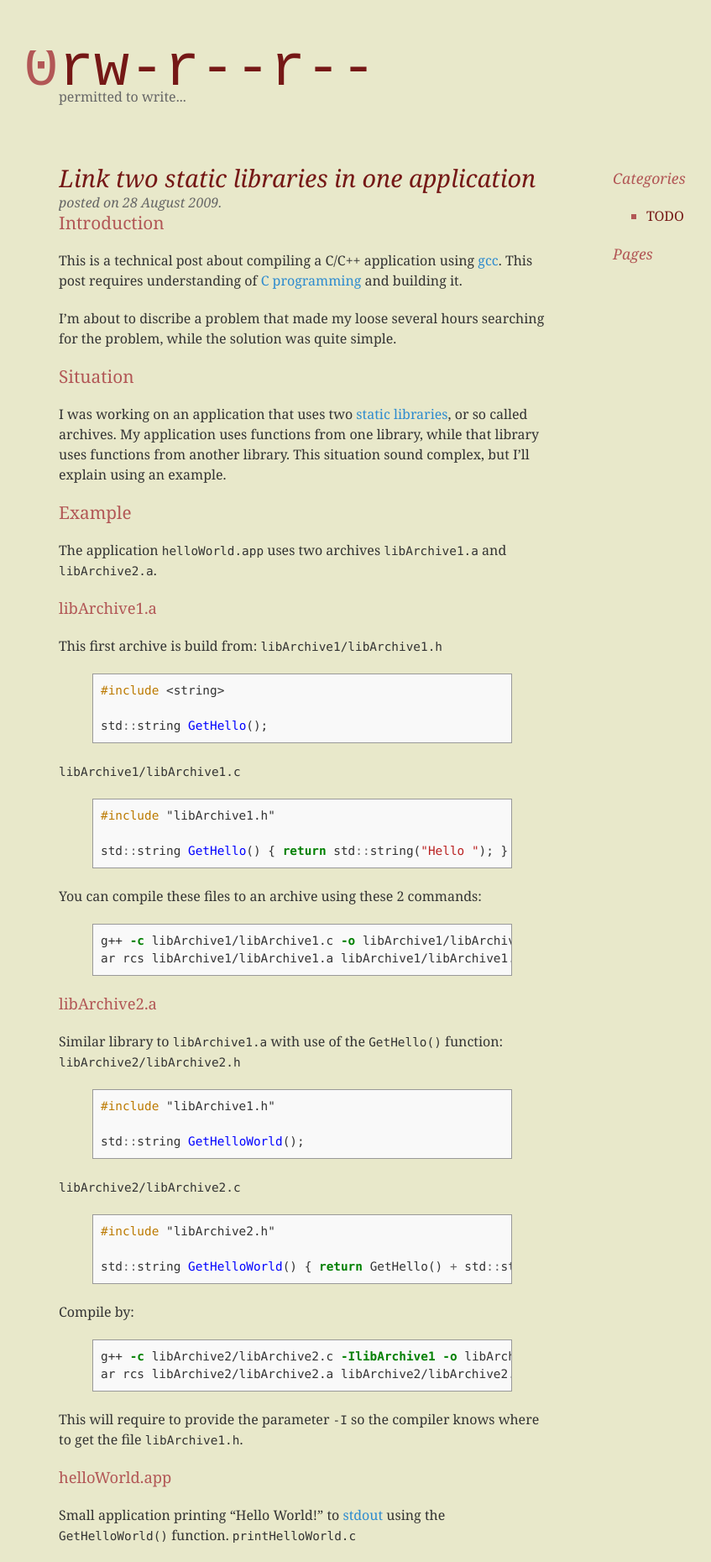
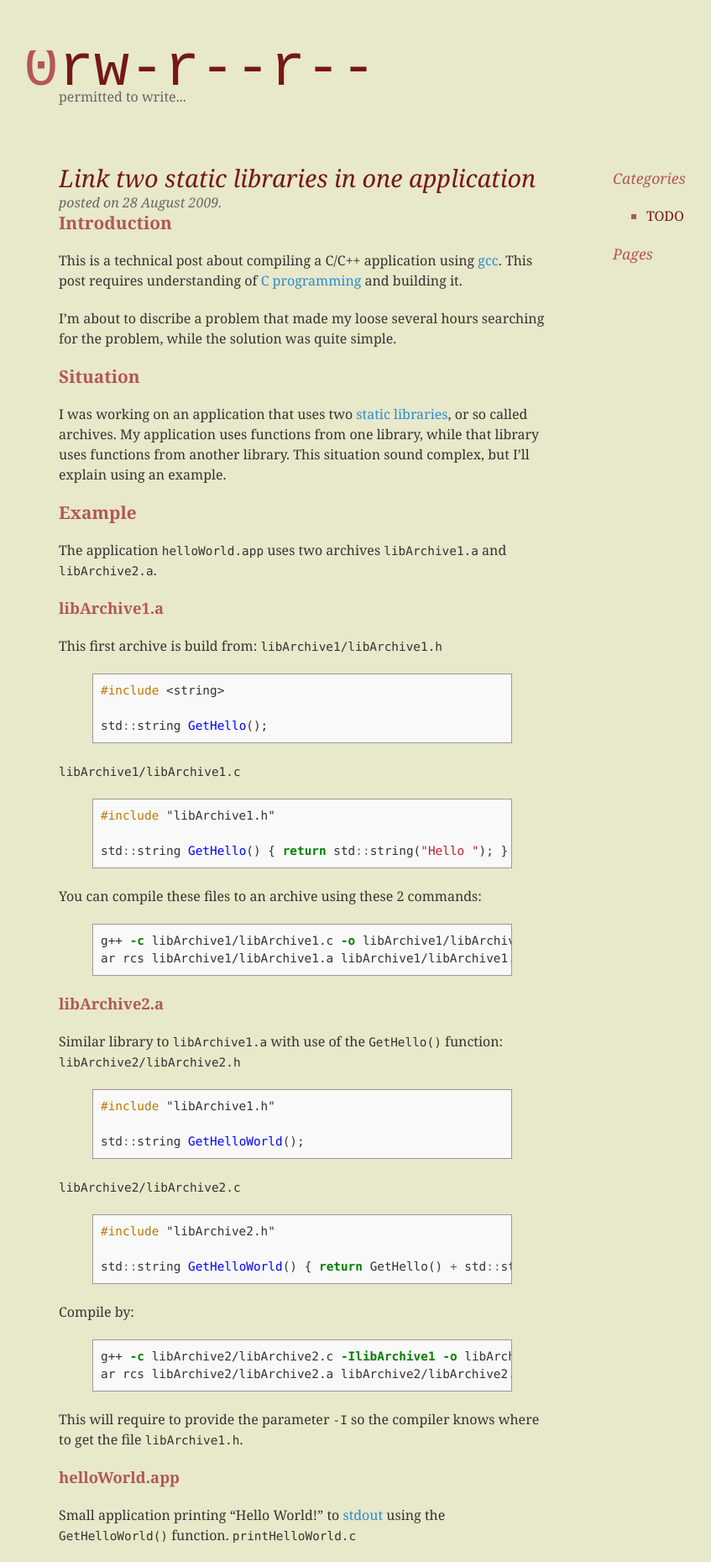
Before and after one commit to Zagyarakushi/website, a Jekyll site: the page built from _posts/2009-08-28-link-two-static-libraries-in-one-application.md, in a window 1280 px wide. Shown: the top 1860 px of the page at 84% size, without its empty margins (90-937 px from the left). Built offline with Jekyll 4.4.1, drawn with Linux system fonts in a browser that asks for light colours; comment, search, counter and statistics services are not loaded.

Commit message:
Bold headers again

```diff
--- a/css/style.css
+++ b/css/style.css
@@ -250,9 +250,9 @@ hr {
 	margin: 0 auto;
 }
 
-h1, h2, h3, h4, h5, h6 {
+h2, h3, h4, h5, h6 {
 	color: #B25756;
-	font-family: Georgia,Times,"Times New Roman",serif;
+	font-weight: bold;
 }
 
 h1 a {
@@ -359,6 +359,7 @@ a {
 }
 
 #side h1 {
+	color: #B25756;
 	font-style: italic;
 	font-size: 1.1em;
 }
```
